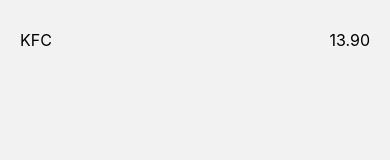
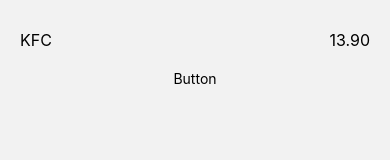
Before and after one commit to duguyihou/Daily-Cost, a React Native app: screen / in a window 390 px wide. Shown: the part 174-334 px from the top of the page. Built offline with nearby package versions, Linux system fonts and the light colour scheme.

Commit message:
feat(plus): wip

```diff
--- a/babel.config.js
+++ b/babel.config.js
@@ -7,6 +7,7 @@
         alias: {
           '@screens': './src/screens',
           '@features': './src/features',
+          '@components': './src/components',
         },
       },
     ],
--- a/package.json
+++ b/package.json
@@ -5,7 +5,7 @@
   "scripts": {
     "android": "react-native run-android",
     "ios": "react-native run-ios",
-    "dev": "react-native start",
+    "dev": "react-native start --reset-cache",
     "test": "jest",
     "test:watch": "jest --watch",
     "test:ci": "jest --ci",
--- /dev/null
+++ b/src/components/elements/button/Button.tsx
@@ -0,0 +1,11 @@
+import React from 'react'
+import { Text, TouchableOpacity } from 'react-native'
+
+function Button() {
+  return (
+    <TouchableOpacity>
+      <Text>Button</Text>
+    </TouchableOpacity>
+  )
+}
+export default Button
--- /dev/null
+++ b/src/components/elements/button/index.ts
@@ -0,0 +1 @@
+export { default as Button } from './Button'
--- /dev/null
+++ b/src/components/elements/index.ts
@@ -0,0 +1 @@
+export { Button } from './button'
--- a/src/features/bill/components/index.ts
+++ b/src/features/bill/components/index.ts
@@ -1 +1,2 @@
 export { BillCard } from './card'
+export { PlusButton } from './plus'
--- /dev/null
+++ b/src/features/bill/components/plus/PlusButton.tsx
@@ -0,0 +1,7 @@
+import { Button } from '@components/elements'
+import React from 'react'
+
+function PlusButton() {
+  return <Button />
+}
+export default PlusButton
--- /dev/null
+++ b/src/features/bill/components/plus/index.ts
@@ -0,0 +1 @@
+export { default as PlusButton } from './PlusButton'
--- a/src/features/bill/index.ts
+++ b/src/features/bill/index.ts
@@ -1 +1 @@
-export { BillCard } from './components'
+export { BillCard, PlusButton } from './components'
--- a/src/screens/home/Home.tsx
+++ b/src/screens/home/Home.tsx
@@ -1,4 +1,4 @@
-import { BillCard } from '@features/bill'
+import { BillCard, PlusButton } from '@features/bill'
 import React from 'react'
 import { StyleSheet, View } from 'react-native'
 
@@ -13,6 +13,7 @@
       {cards.map(({ id, title, value }) => (
         <BillCard key={id} title={title} value={value} />
       ))}
+      <PlusButton />
     </View>
   )
 }
--- a/tsconfig.json
+++ b/tsconfig.json
@@ -9,7 +9,8 @@
     "baseUrl": ".",
     "paths": {
       "@screens/*":["src/screens/*"],
-      "@features/*":["src/features/*"]
+      "@features/*":["src/features/*"],
+      "@components/*":["src/components/*"]
     },
   }
 }
```
Also changed, not shown: 1 other file (tests, documents, lock files or other folders).
